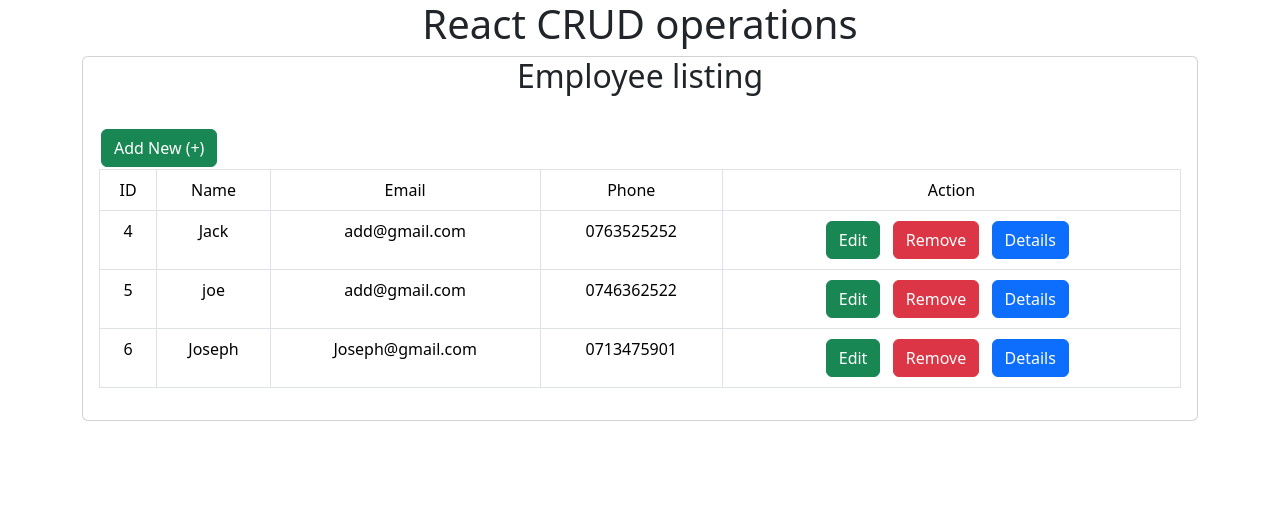
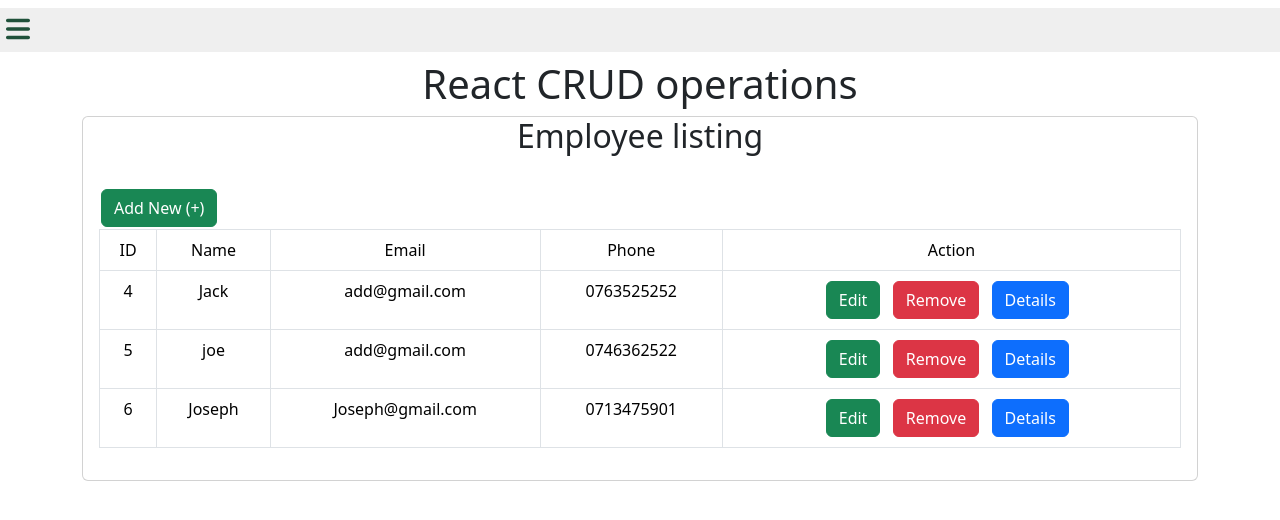
Before and after one commit to kibigo/Employee_App_React, a React (Create React App) app: page / in a window 1280 px wide. Shown: the top 520 px of the page. Built offline with nearby package versions, Linux system fonts and the light colour scheme; data requests are answered from the project's data file.

Commit message:
added navbar

```diff
--- a/package.json
+++ b/package.json
@@ -3,6 +3,11 @@
   "version": "0.1.0",
   "private": true,
   "dependencies": {
+    "@fortawesome/fontawesome-svg-core": "^6.5.1",
+    "@fortawesome/free-brands-svg-icons": "^6.5.1",
+    "@fortawesome/free-regular-svg-icons": "^6.5.1",
+    "@fortawesome/free-solid-svg-icons": "^6.5.1",
+    "@fortawesome/react-fontawesome": "^0.2.0",
     "@testing-library/jest-dom": "^5.17.0",
     "@testing-library/react": "^13.4.0",
     "@testing-library/user-event": "^13.5.0",
@@ -12,6 +17,7 @@
     "react-dom": "^18.2.0",
     "react-router-dom": "^6.20.1",
     "react-scripts": "5.0.1",
+    "styled-components": "^6.1.3",
     "web-vitals": "^2.1.4"
   },
   "scripts": {
--- a/src/App.css
+++ b/src/App.css
@@ -44,3 +44,33 @@
     transform: rotate(360deg);
   }
 }
+
+.navbar{
+  position: relative;
+
+}
+
+.navlinks{
+  display: none;
+}
+
+.navlinks.show{
+  display: flex;
+  gap: 20px;
+  flex-direction: column;
+
+}
+
+.toggle-btn{
+  border: none;
+  cursor: pointer;
+  display: block;
+  width: 100%;
+  text-align: left;
+
+}
+
+.toggle-btn svg{
+  width: 24px;
+  height: 40px;
+}
--- a/src/App.js
+++ b/src/App.js
@@ -5,6 +5,7 @@ import Emplisting from './Components/Emplisting';
 import Create from './Components/Create';
 import Details from './Components/Details';
 import Edit from './Components/Edit';
+import Navbar from './Components/Navbar'
 
 
 function App() {
@@ -12,10 +13,12 @@ function App() {
 
   return(
     <div className='App'>
+      <Navbar />
+
       <h1>React CRUD operations</h1>
 
+
       <BrowserRouter>
-
         <Routes>
 
           <Route path='/' element={<Emplisting/>}/>
--- /dev/null
+++ b/src/Components/Navbar.js
@@ -0,0 +1,33 @@
+import React, { useState } from "react";
+import { FontAwesomeIcon } from "@fortawesome/react-fontawesome";
+import { faBars } from "@fortawesome/free-solid-svg-icons";
+
+function Navbar(){
+    const [showNav, setShowNav] = useState(false)
+
+    const toggleNavbar = () => {
+        setShowNav(!showNav)
+    }
+
+    return(
+        <div className="navbar">
+            <button className="toggle-btn" onClick={toggleNavbar}>
+                <FontAwesomeIcon icon={faBars} size="2x" style={{ color: "#1f513a" }} />
+
+            </button>
+            <ul className={`navlinks ${showNav ? 'show' : ''}`}>
+                <li>
+                    <a href="/#">Home</a>
+                </li>
+                <li>
+                    <a href="#">About</a>
+                </li>
+                <li>
+                    <a href="#services">Services</a>
+                </li>
+            </ul>
+        </div>
+    )
+}
+
+export default Navbar
--- a/src/index.js
+++ b/src/index.js
@@ -3,6 +3,7 @@ import ReactDOM from 'react-dom/client';
 import './index.css';
 import App from './App';
 import '../node_modules/bootstrap/dist/css/bootstrap.min.css'
+
 
 const root = ReactDOM.createRoot(document.getElementById('root'));
 root.render(
```
Also changed, not shown: 1 other file (tests, documents, lock files or other folders).
